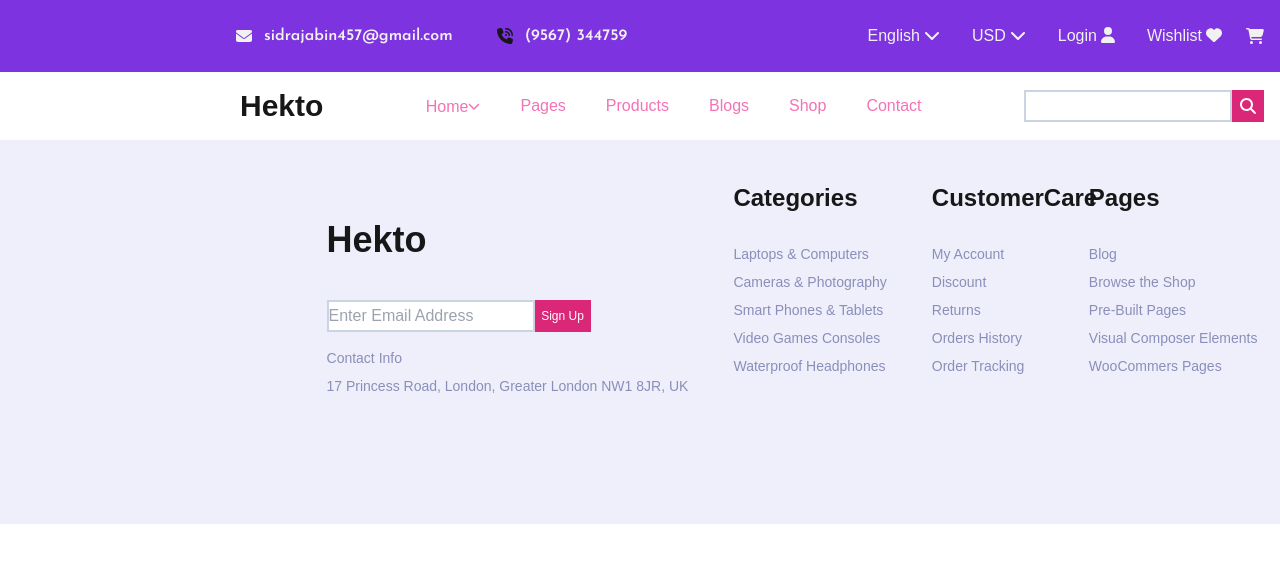
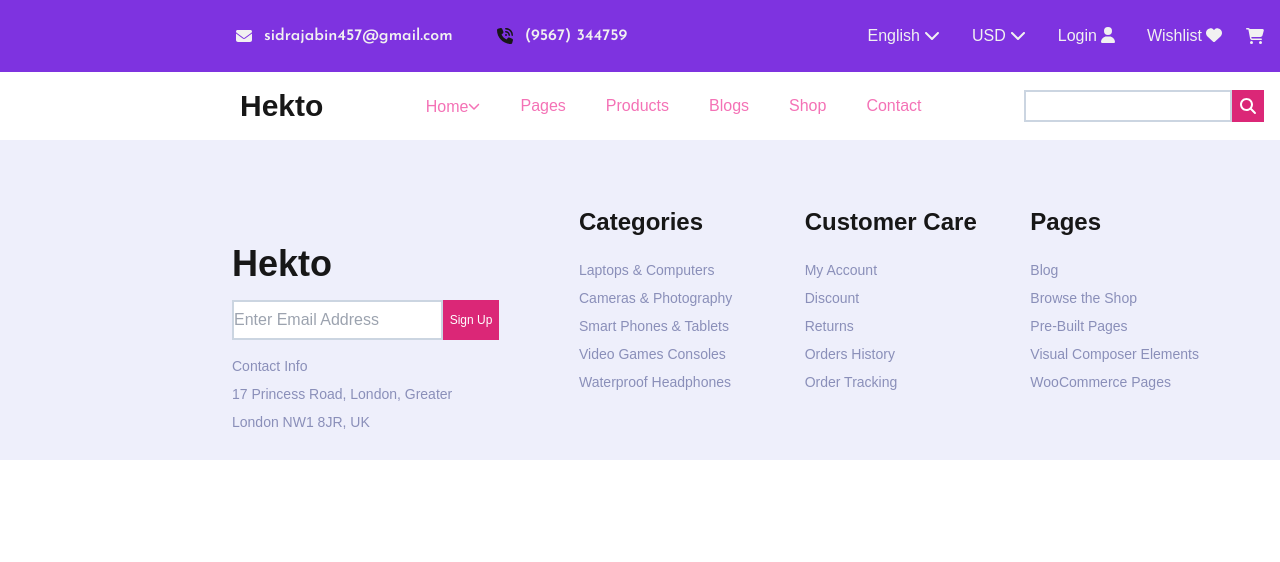
Before and after one commit to SJcodeML/nextjs-hackathon-final-ecommerce-template-figma-, a Next.js app in the folder hackathon-ecommerce-template/my-app/: page / in a window 1280 px wide. Shown: the top 562 px of the page. Built offline with nearby package versions, Linux system fonts and the light colour scheme.

Commit message:
footer updated

```diff
--- a/hackathon-ecommerce-template/my-app/src/app/component/Footer.tsx
+++ b/hackathon-ecommerce-template/my-app/src/app/component/Footer.tsx
@@ -4,120 +4,120 @@ import {faChevronDown ,faMagnifyingGlass} from '@fortawesome/free-solid-svg-icon
 
 export default function Footer (){
     return (
-        <div className="h-96 bg-[#EEEFFB] flex justify-around ">
-            <div>
-          <div className=" w-[6.5rem] h-9  ml-20 font-bold text-4xl text-[#ODOE43] pl-[14rem] .navbar-text pt-20">Hekto
-          </div>
+        // <div className="h-96 bg-[#EEEFFB] flex flex-col md:flex-row  justify-around ">
+        //     <div>
+        //   <div className=" w-[6.5rem] h-9  ml-20 font-bold text-4xl text-[#ODOE43] pl-[14rem] .navbar-text pt-20">Hekto
+        //   </div>
 
-          <div className="flex items-center mt-20 ml-20 pl-[14rem]  ">
-              <input type="text" className="w-40 md:w-52 h-8 border-2 border-slate-300 " placeholder="Enter Email Address" />
-              <div className="w-14 h-8 bg-pink-600 text-[0.75rem] leading-4 flex items-center justify-center ">
-                     <p className="text-white"> Sign Up</p>
+        //   <div className="flex items-center mt-20 ml-20 pl-[14rem]  ">
+        //       <input type="text" className="w-40 md:w-52 h-8 border-2 border-slate-300 " placeholder="Enter Email Address" />
+        //       <div className="w-14 h-8 bg-pink-600 text-[0.75rem] leading-4 flex items-center justify-center ">
+        //              <p className="text-white"> Sign Up</p>
 
-              </div>
-           </div>
+        //       </div>
+        //    </div>
 
 
-           <div className="text-[#8A8FB9] font-normal text-sm leading-[1.75rem]  mt-3 ml-20 pl-[14rem] cursor-pointer">
-             <p>Contact Info</p>
-             <p>17 Princess Road, London, Greater London NW1 8JR, UK</p>
+        //    <div className="text-[#8A8FB9] font-normal text-sm leading-[1.75rem]  mt-3 ml-20 pl-[14rem] cursor-pointer">
+        //      <p>Contact Info</p>
+        //      <p>17 Princess Road, London, Greater London NW1 8JR, UK</p>
 
-           </div>
-           </div>
+        //    </div>
+        //    </div>
 
 
-           {/* side divs */}
+        //    {/* side divs */}
 
-           <div className="pt-10">
-            <p className="w-28 h-5 .navbar-text text-[1.5rem] font-semibold hover:underline cursor-pointer">Categories</p>
-            <ul className="text-[#8A8FB9] font-normal text-sm leading-[1.75rem] pt-10 hover:underline decoration-black cursor-pointer">
-                <li className="hover:underline decoration-[#7E33E0]  cursor-pointer">Laptops & Computers</li>
-                <li className="hover:underline decoration-[#7E33E0]  cursor-pointer">Cameras & Photography</li>
-                <li className="hover:underline decoration-[#7E33E0]  cursor-pointer">Smart Phones & Tablets</li>
-                <li className="hover:underline decoration-[#7E33E0]  cursor-pointer">Video Games Consoles</li>
-                <li className="hover:underline decoration-[#7E33E0]  cursor-pointer">Waterproof Headphones</li>
-            </ul>
-           </div>
+        //    <div className="pt-10">
+        //     <p className="w-28 h-5 .navbar-text text-[1.5rem] font-semibold hover:underline cursor-pointer">Categories</p>
+        //     <ul className="text-[#8A8FB9] font-normal text-sm leading-[1.75rem] pt-10 hover:underline decoration-black cursor-pointer">
+        //         <li className="hover:underline decoration-[#7E33E0]  cursor-pointer">Laptops & Computers</li>
+        //         <li className="hover:underline decoration-[#7E33E0]  cursor-pointer">Cameras & Photography</li>
+        //         <li className="hover:underline decoration-[#7E33E0]  cursor-pointer">Smart Phones & Tablets</li>
+        //         <li className="hover:underline decoration-[#7E33E0]  cursor-pointer">Video Games Consoles</li>
+        //         <li className="hover:underline decoration-[#7E33E0]  cursor-pointer">Waterproof Headphones</li>
+        //     </ul>
+        //    </div>
 
 
-           <div className="pt-10">
-            <p className="w-28 h-5 .navbar-text text-[1.5rem] font-semibold hover:underline cursor-pointer">CustomerCare</p>
-            <ul className="text-[#8A8FB9] font-normal text-sm leading-[1.75rem] pt-10 hover:underline cursor-pointer">
-                <li className="hover:underline decoration-[#7E33E0] cursor-pointer">My Account</li>
-                <li className="hover:underline decoration-[#7E33E0] cursor-pointer">Discount</li>
-                <li className="hover:underline decoration-[#7E33E0] cursor-pointer">Returns</li>
-                <li className="hover:underline decoration-[#7E33E0] cursor-pointer">Orders History</li>
-                <li className="hover:underline decoration-[#7E33E0] cursor-pointer">Order Tracking</li>
-            </ul>
-           </div>
+        //    <div className="pt-10">
+        //     <p className="w-28 h-5 .navbar-text text-[1.5rem] font-semibold hover:underline cursor-pointer">CustomerCare</p>
+        //     <ul className="text-[#8A8FB9] font-normal text-sm leading-[1.75rem] pt-10 hover:underline cursor-pointer">
+        //         <li className="hover:underline decoration-[#7E33E0] cursor-pointer">My Account</li>
+        //         <li className="hover:underline decoration-[#7E33E0] cursor-pointer">Discount</li>
+        //         <li className="hover:underline decoration-[#7E33E0] cursor-pointer">Returns</li>
+        //         <li className="hover:underline decoration-[#7E33E0] cursor-pointer">Orders History</li>
+        //         <li className="hover:underline decoration-[#7E33E0] cursor-pointer">Order Tracking</li>
+        //     </ul>
+        //    </div>
 
-           <div className="pt-10">
-            <p className="w-28 h-5 .navbar-text text-[1.5rem] font-semibold hover:underline cursor-pointer">Pages</p>
-            <ul className="text-[#8A8FB9] font-normal text-sm leading-[1.75rem] pt-10 hover:underline cursor-pointer">
-                <li className="hover:underlin decoration-[#7E33E0] cursor-pointer">Blog</li>
-                <li className="hover:underlin decoration-[#7E33E0] cursor-pointer">Browse the Shop</li>
-                <li className="hover:underlin decoration-[#7E33E0] cursor-pointer">Pre-Built Pages</li>
-                <li className="hover:underlin decoration-[#7E33E0] cursor-pointer">Visual Composer Elements</li>
-                <li className="hover:underlin decoration-[#7E33E0] cursor-pointer">WooCommers Pages</li>
-            </ul>
-           </div>
+        //    <div className="pt-10">
+        //     <p className="w-28 h-5 .navbar-text text-[1.5rem] font-semibold hover:underline cursor-pointer">Pages</p>
+        //     <ul className="text-[#8A8FB9] font-normal text-sm leading-[1.75rem] pt-10 hover:underline cursor-pointer">
+        //         <li className="hover:underlin decoration-[#7E33E0] cursor-pointer">Blog</li>
+        //         <li className="hover:underlin decoration-[#7E33E0] cursor-pointer">Browse the Shop</li>
+        //         <li className="hover:underlin decoration-[#7E33E0] cursor-pointer">Pre-Built Pages</li>
+        //         <li className="hover:underlin decoration-[#7E33E0] cursor-pointer">Visual Composer Elements</li>
+        //         <li className="hover:underlin decoration-[#7E33E0] cursor-pointer">WooCommers Pages</li>
+        //     </ul>
+        //    </div>
 
-           </div>
+        //    </div>
 
 // ------------------------------------------
-//         <div className="bg-[#EEEFFB] flex flex-col md:flex-row justify-around p-6">
-//   <div className="flex flex-col w-full md:w-1/4 mb-6 md:mb-0">
-//     <div className="font-bold text-4xl text-[#ODOE43] text-center md:text-left">Hekto</div>
+        <div className="bg-[#EEEFFB] flex flex-col md:flex-row justify-around p-6">
+  <div className="flex flex-col w-full md:w-1/4 mb-6 md:mb-0 m-20 ml-52">
+    <div className="font-bold text-4xl text-[#ODOE43] text-center md:text-left">Hekto</div>
 
-//     <div className="flex items-center mt-4">
-//       <input type="text" className="flex-grow h-10 border-2 border-slate-300" placeholder="Enter Email Address" />
-//       <div className="w-14 h-10 bg-pink-600 text-[0.75rem] leading-4 flex items-center justify-center cursor-pointer">
-//         <p className="text-white">Sign Up</p>
-//       </div>
-//     </div>
+    <div className="flex items-center mt-4">
+      <input type="text" className="flex-grow h-10 border-2 border-slate-300" placeholder="Enter Email Address" />
+      <div className="w-14 h-10 bg-pink-600 text-[0.75rem] leading-4 flex items-center justify-center cursor-pointer">
+        <p className="text-white">Sign Up</p>
+      </div>
+    </div>
 
-//     <div className="text-[#8A8FB9] font-normal text-sm leading-[1.75rem] mt-3 cursor-pointer">
-//       <p>Contact Info</p>
-//       <p>17 Princess Road, London, Greater London NW1 8JR, UK</p>
-//     </div>
-//   </div>
+    <div className="text-[#8A8FB9] font-normal text-sm leading-[1.75rem] mt-3 cursor-pointer">
+      <p className="hover:underline decoration-[#7E33E0] cursor-pointer">Contact Info</p>
+      <p className="hover:underline decoration-[#7E33E0] cursor-pointer">17 Princess Road, London, Greater London NW1 8JR, UK</p>
+    </div>
+  </div>
 
-//   {/* Side Divs */}
-//   <div className="w-full md:w-1/4 pt-6 md:pt-10 mb-6 md:mb-0">
-//     <p className="text-[1.5rem] font-semibold hover:underline cursor-pointer">Categories</p>
-//     <ul className="text-[#8A8FB9] font-normal text-sm leading-[1.75rem] pt-4">
-//       <li className="hover:underline cursor-pointer">Laptops & Computers</li>
-//       <li className="hover:underline cursor-pointer">Cameras & Photography</li>
-//       <li className="hover:underline cursor-pointer">Smart Phones & Tablets</li>
-//       <li className="hover:underline cursor-pointer">Video Games Consoles</li>
-//       <li className="hover:underline cursor-pointer">Waterproof Headphones</li>
-//     </ul>
-//   </div>
+  {/* Side Divs */}
+  <div className="w-full md:w-1/4 pt-6 md:pt-10 mb-6 md:mb-0">
+    <p className="text-[1.5rem] font-semibold hover:underline cursor-pointer  decoration-[#7E33E0] ">Categories</p>
+    <ul className="text-[#8A8FB9] font-normal text-sm leading-[1.75rem] pt-4">
+      <li className="hover:underline decoration-[#7E33E0] cursor-pointer">Laptops & Computers</li>
+      <li className="hover:underline decoration-[#7E33E0] cursor-pointer">Cameras & Photography</li>
+      <li className="hover:underline decoration-[#7E33E0] cursor-pointer">Smart Phones & Tablets</li>
+      <li className="hover:underline decoration-[#7E33E0] cursor-pointer">Video Games Consoles</li>
+      <li className="hover:underline decoration-[#7E33E0] cursor-pointer">Waterproof Headphones</li>
+    </ul>
+  </div>
 
-//   <div className="w-full md:w-1/4 pt-6 md:pt-10 mb-6 md:mb-0">
-//     <p className="text-[1.5rem] font-semibold hover:underline cursor-pointer">Customer Care</p>
-//     <ul className="text-[#8A8FB9] font-normal text-sm leading-[1.75rem] pt-4">
-//       <li className="hover:underline cursor-pointer">My Account</li>
-//       <li className="hover:underline cursor-pointer">Discount</li>
-//       <li className="hover:underline cursor-pointer">Returns</li>
-//       <li className="hover:underline cursor-pointer">Orders History</li>
-//       <li className="hover:underline cursor-pointer">Order Tracking</li>
-//     </ul>
-//   </div>
+  <div className="w-full md:w-1/4 pt-6 md:pt-10 mb-6 md:mb-0">
+    <p className="text-[1.5rem] font-semibold hover:underline cursor-pointer  decoration-[#7E33E0] ">Customer Care</p>
+    <ul className="text-[#8A8FB9] font-normal text-sm leading-[1.75rem] pt-4">
+      <li className="hover:underline  decoration-[#7E33E0] cursor-pointer">My Account</li>
+      <li className="hover:underline  decoration-[#7E33E0] cursor-pointer">Discount</li>
+      <li className="hover:underline  decoration-[#7E33E0] cursor-pointer">Returns</li>
+      <li className="hover:underline  decoration-[#7E33E0] cursor-pointer">Orders History</li>
+      <li className="hover:underline  decoration-[#7E33E0] cursor-pointer">Order Tracking</li>
+    </ul>
+  </div>
 
-//   <div className="w-full md:w-1/4 pt-6 md:pt-10">
-//     <p className="text-[1.5rem] font-semibold hover:underline cursor-pointer">Pages</p>
-//     <ul className="text-[#8A8FB9] font-normal text-sm leading-[1.75rem] pt-4">
-//       <li className="hover:underline cursor-pointer">Blog</li>
-//       <li className="hover:underline cursor-pointer">Browse the Shop</li>
-//       <li className="hover:underline cursor-pointer">Pre-Built Pages</li>
-//       <li className="hover:underline cursor-pointer">Visual Composer Elements</li>
-//       <li className="hover:underline cursor-pointer">WooCommerce Pages</li>
-//     </ul>
-//   </div>
-// </div>
+  <div className="w-full md:w-1/4 pt-6 md:pt-10">
+    <p className="text-[1.5rem] font-semibold hover:underline cursor-pointer  decoration-[#7E33E0] ">Pages</p>
+    <ul className="text-[#8A8FB9] font-normal text-sm leading-[1.75rem] pt-4">
+      <li className="hover:underline decoration-[#7E33E0] cursor-pointer">Blog</li>
+      <li className="hover:underline decoration-[#7E33E0] cursor-pointer">Browse the Shop</li>
+      <li className="hover:underline decoration-[#7E33E0] cursor-pointer">Pre-Built Pages</li>
+      <li className="hover:underline decoration-[#7E33E0] cursor-pointer">Visual Composer Elements</li>
+      <li className="hover:underline decoration-[#7E33E0] cursor-pointer">WooCommerce Pages</li>
+    </ul>
+  </div>
+</div>
 
-// -----------------------
+
 
 
 
```
